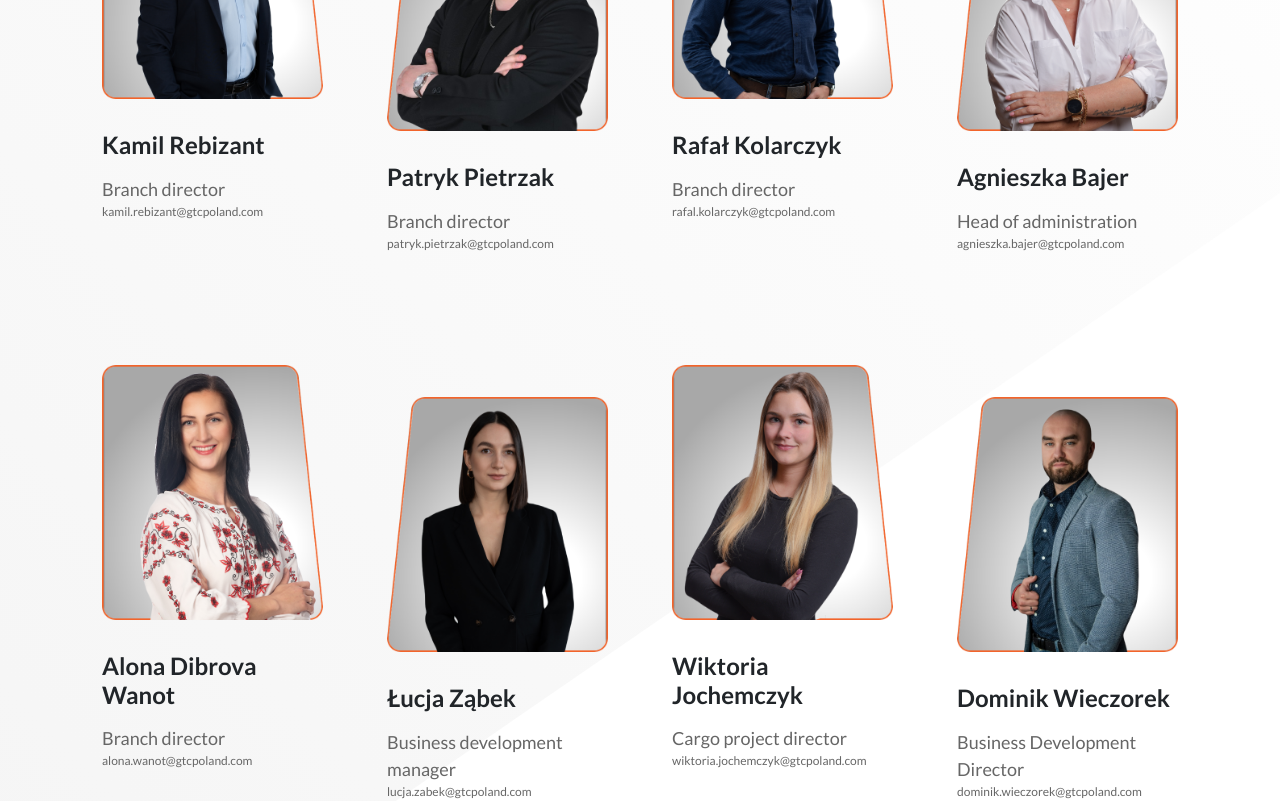
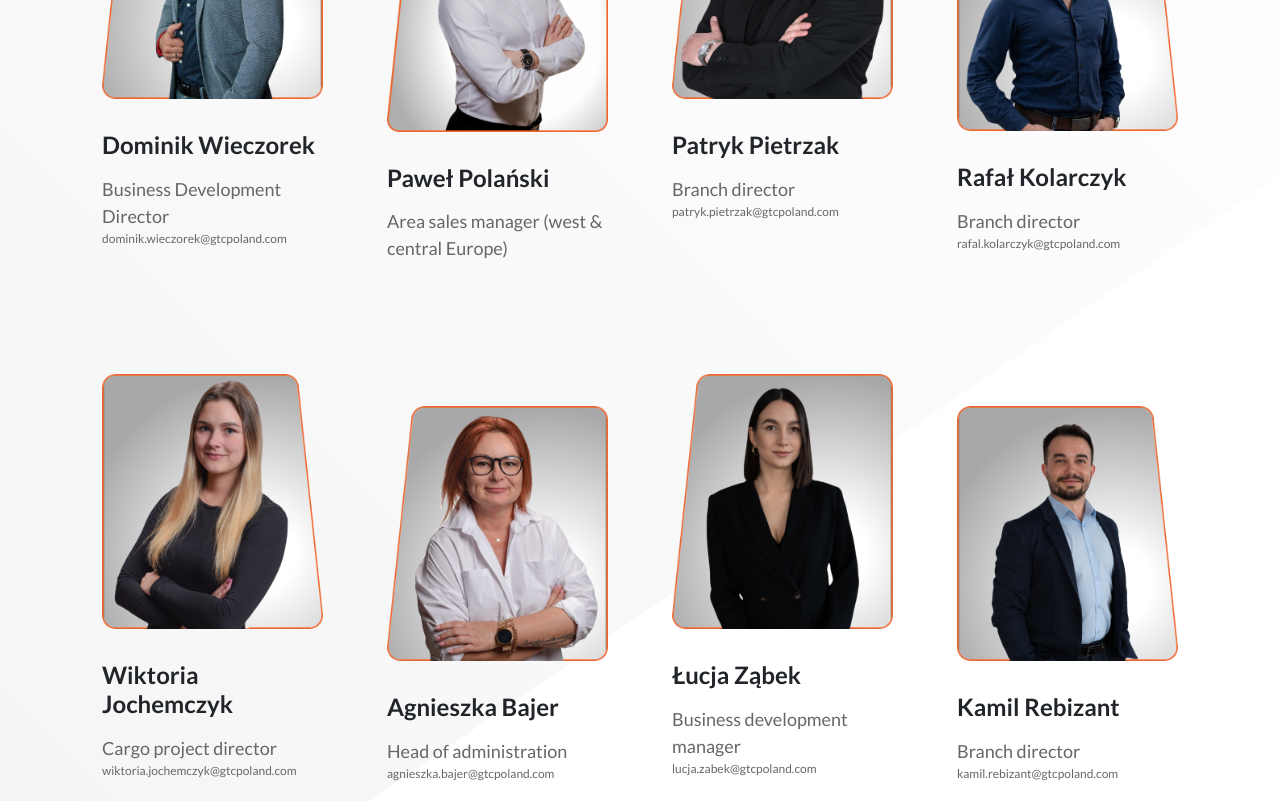
Before and after one commit to KubaKlin/gtc, a Next.js app in the folder nextjs-blog/: page / in a window 1280 px wide. Shown: the part 3500-4301 px from the top of the page. Built offline with nearby package versions, Linux system fonts and the light colour scheme.

Commit message:
staff changes

```diff
--- a/nextjs-blog/i18n.js
+++ b/nextjs-blog/i18n.js
@@ -138,6 +138,8 @@ i18n
             oc24: 'Dyrektor projektów cargo',
             oc25: 'Dyrektor ds. rozwoju',
             oc26: 'Spedytor międzynarodowy',
+            oc27: 'Regionalny dyrektor handlowy (Europa centralna & wchodnia)',
+            oc28: 'kierownik ds. kluczowych klientów handlowych'
           },
           card: {
             txt1: 'Do pobrania',
@@ -261,6 +263,8 @@ i18n
             oc24: 'Cargo project director',
             oc25: 'Business Development Director',
             oc26: 'International forwarder',
+            oc27: 'Area sales manager (west & central Europe)',
+            oc28: 'Key trade account manager'
           },
           card: {
             txt1: 'Download',
@@ -384,6 +388,8 @@ i18n
             oc24: 'Cargo project director',
             oc25: 'Business Development Director',
             oc26: 'International forwarder',
+            oc27: 'Area sales manager (west & central Europe)',
+            oc28: 'Key trade account manager'
           },
           card: {
             txt1: 'herunterladen',
@@ -507,6 +513,8 @@ i18n
             oc24: 'Cargo project director',
             oc25: 'Business Development Director',
             oc26: 'International forwarder',
+            oc27: 'Area sales manager (west & central Europe)',
+            oc28: 'Key trade account manager'
           },
           card: {
             txt1: 'downloaden',
@@ -630,6 +638,8 @@ i18n
             oc24: 'Cargo project director',
             oc25: 'Business Development Director',
             oc26: 'International forwarder',
+            oc27: 'Area sales manager (west & central Europe)',
+            oc28: 'Key trade account manager'
           },
           card: {
             txt1: "Télécharger",
@@ -753,6 +763,8 @@ i18n
             oc24: 'Cargo project director',
             oc25: 'Business Development Director',
             oc26: 'International forwarder',
+            oc27: 'Area sales manager (west & central Europe)',
+            oc28: 'Key trade account manager'
           },
           card: {
             txt1: 'scaricare',
@@ -876,6 +888,8 @@ i18n
             oc24: 'Cargo project director',
             oc25: 'Business Development Director',
             oc26: 'International forwarder',
+            oc27: 'Area sales manager (west & central Europe)',
+            oc28: 'Key trade account manager'
           },
           card: {
             txt1: 'завантажити',
--- a/nextjs-blog/pages/index.js
+++ b/nextjs-blog/pages/index.js
@@ -195,13 +195,23 @@ export default function Home() {
             <div className="row mb-5">
               <div className="team-col col-5 col-lg-3">
                 <Image
-                  src="/team/3.png"
+                  src="/team/25.png"
                   width={300} height={300}
                   alt="GTC team pic"
                 />
-                <h2>Kamil Rebizant</h2>
-                <p>{t('team.oc3')}</p>
-                <p>kamil.rebizant@gtcpoland.com </p>
+                <h2>Dominik Wieczorek</h2>
+                <p>{t('team.oc25')}</p>
+                <p>dominik.wieczorek@gtcpoland.com</p>
+              </div>
+              <div className="team-col col-5 col-lg-3">
+                <Image
+                  src="/team/pawel_polanski.png"
+                  width={300} height={300}
+                  alt="GTC team pic"
+                />
+                <h2>Paweł Polański</h2>
+                <p>{t('team.oc27')}</p>
+                <p></p>
               </div>
               <div className="team-col col-5 col-lg-3">
                 <Image
@@ -223,6 +233,20 @@ export default function Home() {
                 <p>{t('team.oc6')}</p>
                 <p>rafal.kolarczyk@gtcpoland.com </p>
               </div>
+            </div>
+          </AnimateWrapp>
+          <AnimateWrapp>
+            <div className="row mb-5">
+              <div className="team-col col-5 col-lg-3">
+                <Image
+                  src="/team/24.png"
+                  width={300} height={300}
+                  alt="GTC team pic"
+                />
+                <h2>Wiktoria Jochemczyk</h2>
+                <p>{t('team.oc24')}</p>
+                <p>wiktoria.jochemczyk@gtcpoland.com </p>
+              </div>
               <div className="team-col col-5 col-lg-3">
                 <Image
                   src="/team/11.png"
@@ -232,20 +256,6 @@ export default function Home() {
                 <h2>Agnieszka Bajer</h2>
                 <p>{t('team.oc11')}</p>
                 <p>agnieszka.bajer@gtcpoland.com </p>
-              </div>
-            </div>
-          </AnimateWrapp>
-          <AnimateWrapp>
-            <div className="row mb-5">
-              <div className="team-col col-5 col-lg-3">
-                <Image
-                  src="/team/12.png"
-                  width={300} height={300}
-                  alt="GTC team pic"
-                />
-                <h2>Alona Dibrova Wanot</h2>
-                <p>{t('team.oc12')}</p>
-                <p>alona.wanot@gtcpoland.com </p>
               </div>
               <div className="team-col col-5 col-lg-3">
                 <Image
@@ -259,23 +269,13 @@ export default function Home() {
               </div>
               <div className="team-col col-5 col-lg-3">
                 <Image
-                  src="/team/24.png"
+                  src="/team/3.png"
                   width={300} height={300}
                   alt="GTC team pic"
                 />
-                <h2>Wiktoria Jochemczyk</h2>
-                <p>{t('team.oc24')}</p>
-                <p>wiktoria.jochemczyk@gtcpoland.com </p>
-              </div>
-              <div className="team-col col-5 col-lg-3">
-                <Image
-                  src="/team/25.png"
-                  width={300} height={300}
-                  alt="GTC team pic"
-                />
-                <h2>Dominik Wieczorek</h2>
-                <p>{t('team.oc25')}</p>
-                <p>dominik.wieczorek@gtcpoland.com</p>
+                <h2>Kamil Rebizant</h2>
+                <p>{t('team.oc3')}</p>
+                <p>kamil.rebizant@gtcpoland.com </p>
               </div>
             </div>
           </AnimateWrapp>
```
Also changed, not shown: nextjs-blog/pages/team.js (+66 -48 lines), nextjs-blog/public/team/lukasz_pobozny.png (added), nextjs-blog/public/team/pawel_polanski.png (added).
